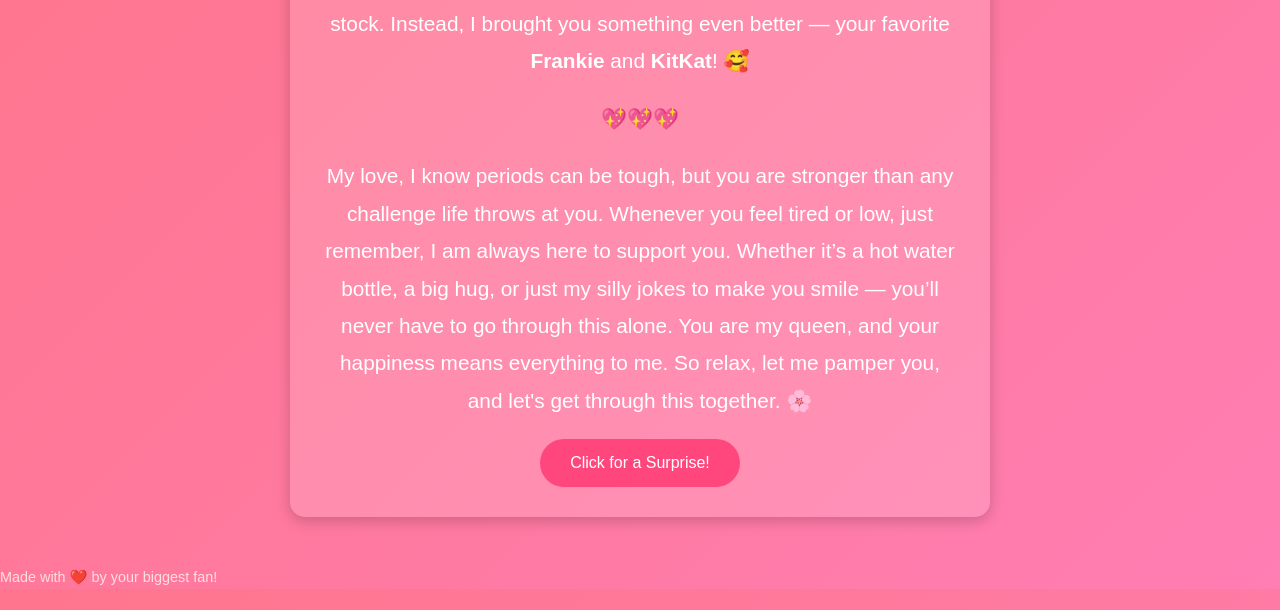
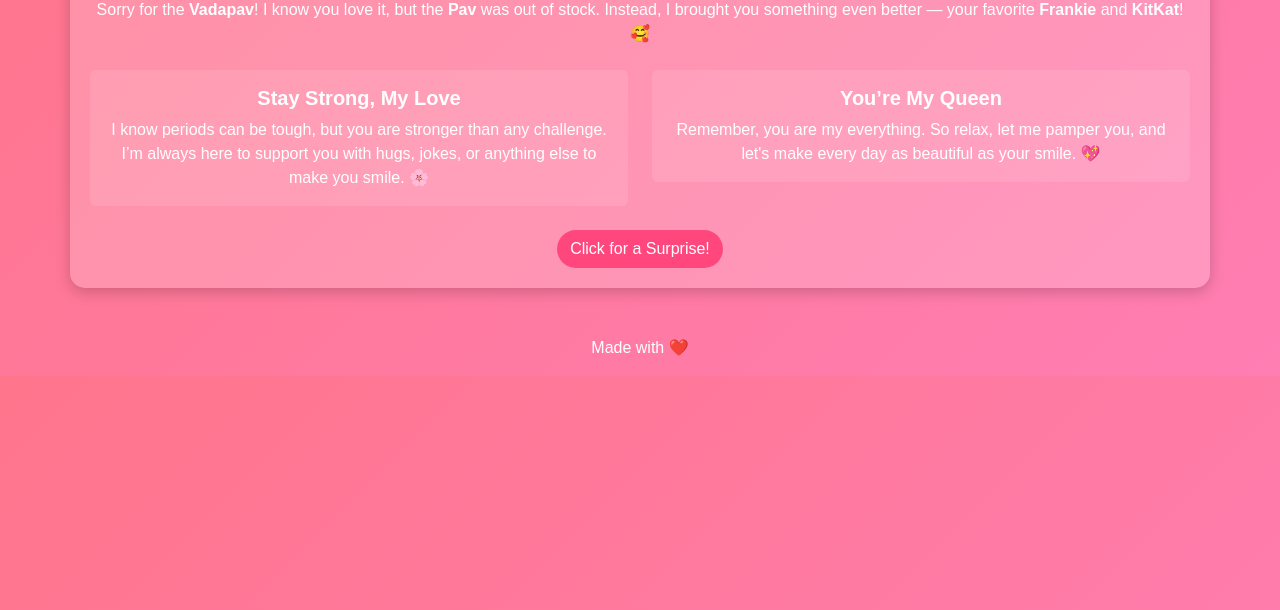
Before and after one commit to Diya-Vadgama/Diya-Vadgama.github.io, a plain HTML site: page index.html in a window 1280 px wide. Shown: the part 190-800 px from the top of the page. Drawn offline with nearby package versions, Linux system fonts and the light colour scheme.

Commit message:
Update index.html

```diff
--- a/index.html
+++ b/index.html
@@ -12,78 +12,107 @@
             color: #fff;
         }
         .love-theme {
-            max-width: 700px;
-            margin: 50px auto;
-            background: rgba(255, 255, 255, 0.15);
+            padding: 20px;
             border-radius: 15px;
             box-shadow: 0 4px 15px rgba(0, 0, 0, 0.2);
-            padding: 30px;
-            text-align: center;
-        }
-        .love-theme h1 {
-            font-size: 3rem;
-            margin-bottom: 15px;
-        }
-        .love-theme p {
-            font-size: 1.3rem;
-            margin: 20px 0;
-            line-height: 1.8;
+            background: rgba(255, 255, 255, 0.2);
         }
         .btn-custom {
             background-color: #ff477e;
-            border: none;
-            padding: 12px 30px;
             color: #fff;
             border-radius: 25px;
-            cursor: pointer;
             font-size: 1rem;
             transition: all 0.3s ease-in-out;
         }
         .btn-custom:hover {
             background-color: #ff3d73;
-            transform: scale(1.05);
         }
-        .image-container img {
-            max-width: 100%;
-            border-radius: 15px;
-            margin: 20px 0;
+        .card-custom {
+            background: rgba(255, 255, 255, 0.1);
+            color: #fff;
+            border: none;
         }
-        .heart-divider {
-            font-size: 2rem;
-            color: #ff4d88;
+        .card-custom h5 {
+            font-weight: bold;
         }
-        .footer {
-            margin-top: 20px;
-            font-size: 0.9rem;
-            color: #ffdde1;
+        .modal-header, .modal-footer {
+            background: #ff477e;
+            color: #fff;
         }
     </style>
 </head>
 <body>
-    <div class="container love-theme">
-        <h1>My Dearest ❤️</h1>
-        <p>Sorry for the <strong>Vadapav</strong>! I know you love it, but the <strong>Pav</strong> was out of stock. Instead, I brought you something even better — your favorite <strong>Frankie</strong> and <strong>KitKat</strong>! 🥰</p>
-        <p class="heart-divider">💖💖💖</p>
-        <p>
-            My love, I know periods can be tough, but you are stronger than any challenge life throws at you.
-            Whenever you feel tired or low, just remember, I am always here to support you. Whether it’s a hot water bottle, a big hug, or just my silly jokes to make you smile — you’ll never have to go through this alone.
-            You are my queen, and your happiness means everything to me. So relax, let me pamper you, and let's get through this together. 🌸
+    <!-- Navbar -->
+    <nav class="navbar navbar-expand-lg navbar-dark bg-dark">
+        <div class="container-fluid">
+            <a class="navbar-brand" href="#">❤️ Love Note ❤️</a>
+            <button class="navbar-toggler" type="button" data-bs-toggle="collapse" data-bs-target="#navbarNav" aria-controls="navbarNav" aria-expanded="false" aria-label="Toggle navigation">
+                <span class="navbar-toggler-icon"></span>
+            </button>
+        </div>
+    </nav>
+
+    <!-- Main Content -->
+    <div class="container mt-5 love-theme">
+        <h1 class="text-center">Dear Love ❤️</h1>
+        <p class="text-center mt-3">
+            Sorry for the <strong>Vadapav</strong>! I know you love it, but the <strong>Pav</strong> was out of stock.
+            Instead, I brought you something even better — your favorite <strong>Frankie</strong> and <strong>KitKat</strong>! 🥰
         </p>
-        <button class="btn-custom" onclick="showSurprise()">Click for a Surprise!</button>
-        <div class="image-container" id="surprise-container" style="display: none;">
-            <img src="https://i.imgur.com/YTDP0Lr.jpg" alt="A cute surprise">
-            <p class="mt-3">Here’s a reminder that I love you endlessly! 💕</p>
+
+        <div class="row mt-4">
+            <div class="col-md-6">
+                <div class="card card-custom">
+                    <div class="card-body text-center">
+                        <h5 class="card-title">Stay Strong, My Love</h5>
+                        <p class="card-text">
+                            I know periods can be tough, but you are stronger than any challenge. I’m always here to support you with hugs, jokes, or anything else to make you smile. 🌸
+                        </p>
+                    </div>
+                </div>
+            </div>
+            <div class="col-md-6">
+                <div class="card card-custom">
+                    <div class="card-body text-center">
+                        <h5 class="card-title">You’re My Queen</h5>
+                        <p class="card-text">
+                            Remember, you are my everything. So relax, let me pamper you, and let's make every day as beautiful as your smile. 💖
+                        </p>
+                    </div>
+                </div>
+            </div>
+        </div>
+
+        <!-- Surprise Button -->
+        <div class="text-center mt-4">
+            <button class="btn btn-custom" data-bs-toggle="modal" data-bs-target="#surpriseModal">Click for a Surprise!</button>
         </div>
     </div>
-    <div class="footer">
-        Made with ❤️ by your biggest fan!
+
+    <!-- Surprise Modal -->
+    <div class="modal fade" id="surpriseModal" tabindex="-1" aria-labelledby="surpriseModalLabel" aria-hidden="true">
+        <div class="modal-dialog">
+            <div class="modal-content">
+                <div class="modal-header">
+                    <h5 class="modal-title" id="surpriseModalLabel">A Special Surprise! 🎁</h5>
+                    <button type="button" class="btn-close" data-bs-dismiss="modal" aria-label="Close"></button>
+                </div>
+                <div class="modal-body text-center">
+                    <img src="https://i.imgur.com/YTDP0Lr.jpg" alt="Frankie and KitKat" class="img-fluid rounded mb-3">
+                    <p>Here’s your favorite treats to make your day better! 🍫🌯</p>
+                </div>
+                <div class="modal-footer">
+                    <button type="button" class="btn btn-light" data-bs-dismiss="modal">Close</button>
+                </div>
+            </div>
+        </div>
     </div>
 
-    <script>
-        function showSurprise() {
-            const container = document.getElementById('surprise-container');
-            container.style.display = 'block';
-        }
-    </script>
+    <!-- Footer -->
+    <footer class="text-center mt-5 mb-3">
+        <p>Made with ❤️</p>
+    </footer>
+
+    <script src="https://cdn.jsdelivr.net/npm/bootstrap@5.3.0-alpha3/dist/js/bootstrap.bundle.min.js"></script>
 </body>
 </html>
```
